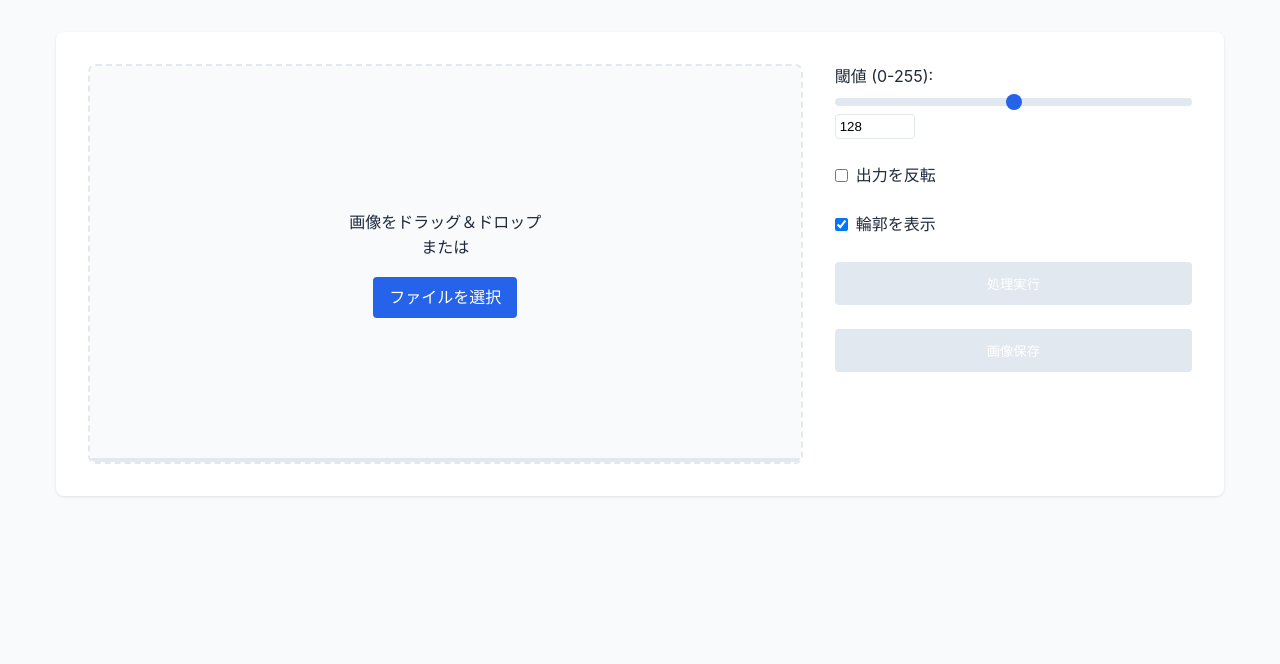
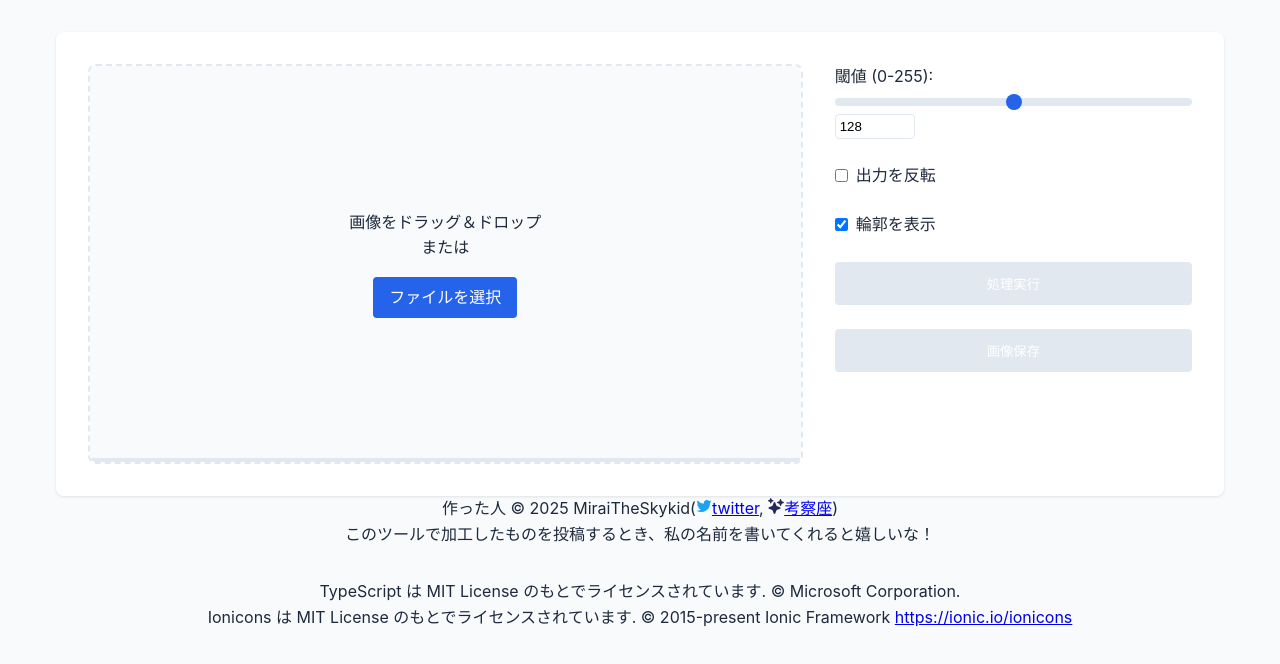
Before and after one commit to Mirai-Git/image_tool, a website built with Vite: page index.html in a window 1280 px wide. Built offline with nearby package versions, Linux system fonts and the light colour scheme.

Commit message:
クレジットとアイコンとSNSつけた

```diff
--- a/index.html
+++ b/index.html
@@ -4,6 +4,8 @@
   <meta charset="UTF-8">
   <meta name="viewport" content="width=device-width, initial-scale=1.0">
   <title>画像バイナリ処理ツール</title>
+  <script type="module" src="https://unpkg.com/ionicons@7.1.0/dist/ionicons/ionicons.esm.js"></script>
+  <script nomodule src="https://unpkg.com/ionicons@7.1.0/dist/ionicons/ionicons.js"></script>
   <link rel="stylesheet" href="style.css">
   <link rel="icon" href="/favicon.ico">
   <link rel="apple-touch-icon" href="/icon.png">
@@ -52,7 +54,16 @@
         <div id="status" class="status"></div>
       </div>
     </div>
+    <p>作った人 ©  2025 MiraiTheSkykid(<a href="https://twitter.com/MiraiTheSkykid?ref_src=twsrc%5Etfw"><ion-icon name="logo-twitter" style="color: #1DA1F2;"></ion-icon>twitter</a>,
+      <a href="https://vcos999.com/profile/miraitheskykid/"><ion-icon name="sparkles" style="color: #242959;"></ion-icon>考察座</a>)</p>
+    <p>このツールで加工したものを投稿するとき、私の名前を書いてくれると嬉しいな！</p>
   </main>
+  <footer>
+    <p>TypeScript は MIT License のもとでライセンスされています. © Microsoft Corporation.</p>
+    <p>Ionicons は MIT License のもとでライセンスされています.
+© 2015-present Ionic Framework
+<a href="https://ionic.io/ionicons">https://ionic.io/ionicons</a></p>
+</footer>
 <script type="module" src="src/main.ts"></script>
 </body>
 </html>
--- a/style.css
+++ b/style.css
@@ -13,6 +13,11 @@
   margin: 0;
   padding: 0;
 }
+
+p{
+  text-align: center;
+  }
+
 
 body {
   font-family: -apple-system, BlinkMacSystemFont, "Segoe UI", Roboto, "Helvetica Neue", Arial, sans-serif;
```
